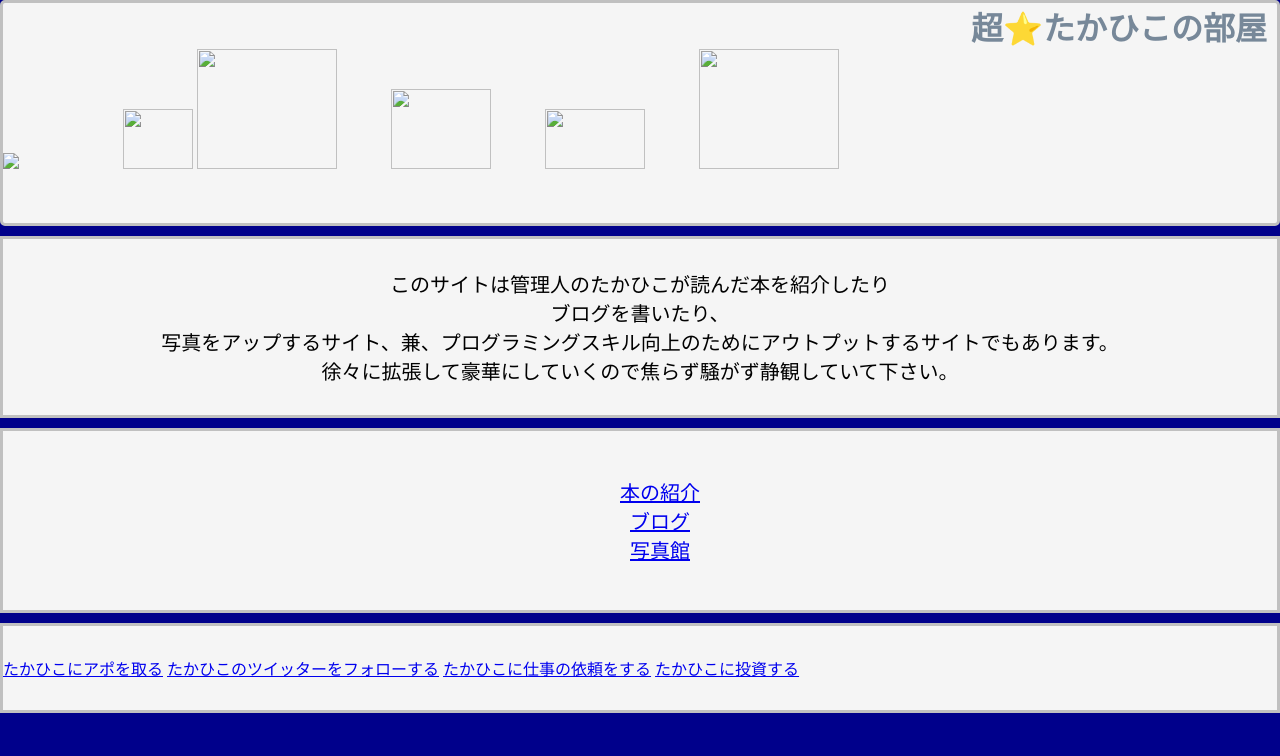
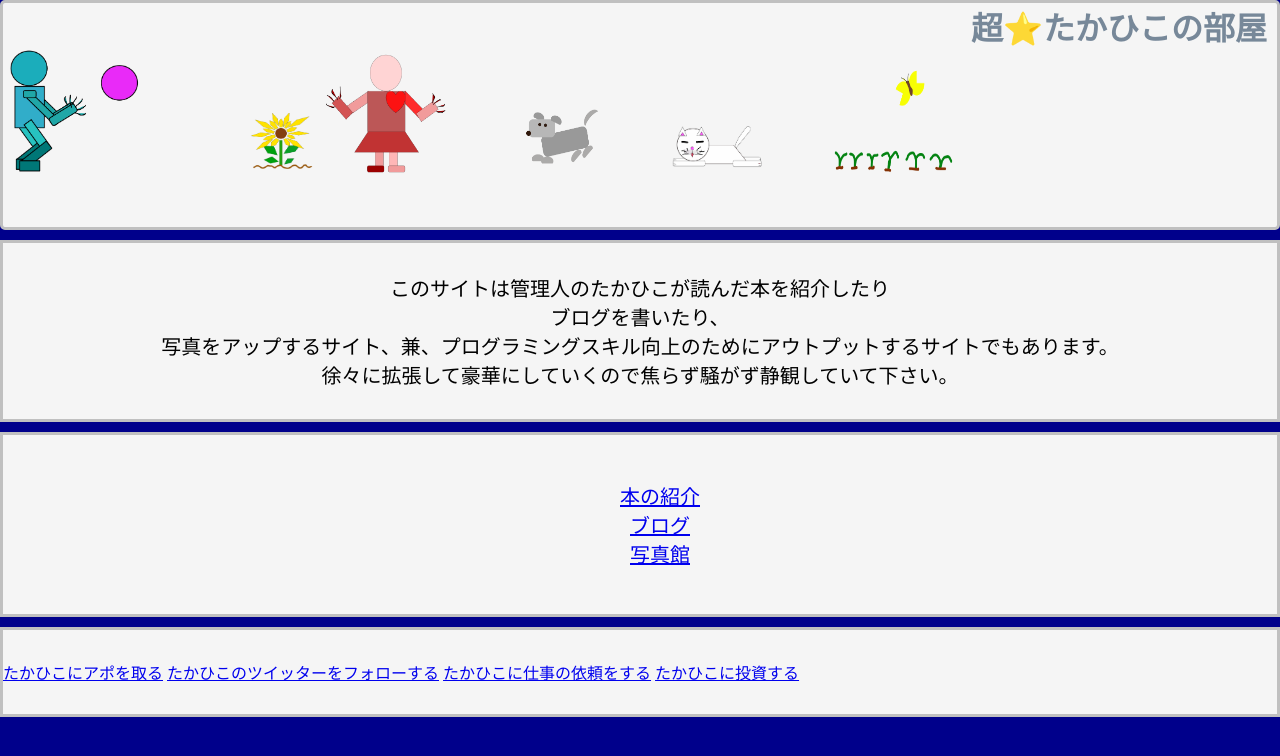
Before and after one commit to takahiko0305/takahiko0305.github.io, a plain HTML site: page index.html in a window 1280 px wide. Drawn offline with Linux system fonts and the light colour scheme.

Commit message:
Update index.html

```diff
--- a/index.html
+++ b/index.html
@@ -11,12 +11,12 @@
 <header>
   <div class=atama>
   <h1>超⭐️たかひこの部屋</h1>
-  <img src="./img/ロボット.png" class="robo">
-  <img src="./img/ひまわり.png" class="hima">
-  <img src="./img/ロボ子.png" class="boko">
-  <img src="./img/犬.png" class="inu">
-  <img src="./img/猫.png" class="neko">
-  <img src="./img/蝶.png" class="tyou">
+  <img src="ロボット.png" class="robo">
+  <img src="ひまわり.png" class="hima">
+  <img src="ロボ子.png" class="boko">
+  <img src="犬.png" class="inu">
+  <img src="猫.png" class="neko">
+  <img src="蝶.png" class="tyou">
   </div>
 </header>
 <div class="kubi">
```
